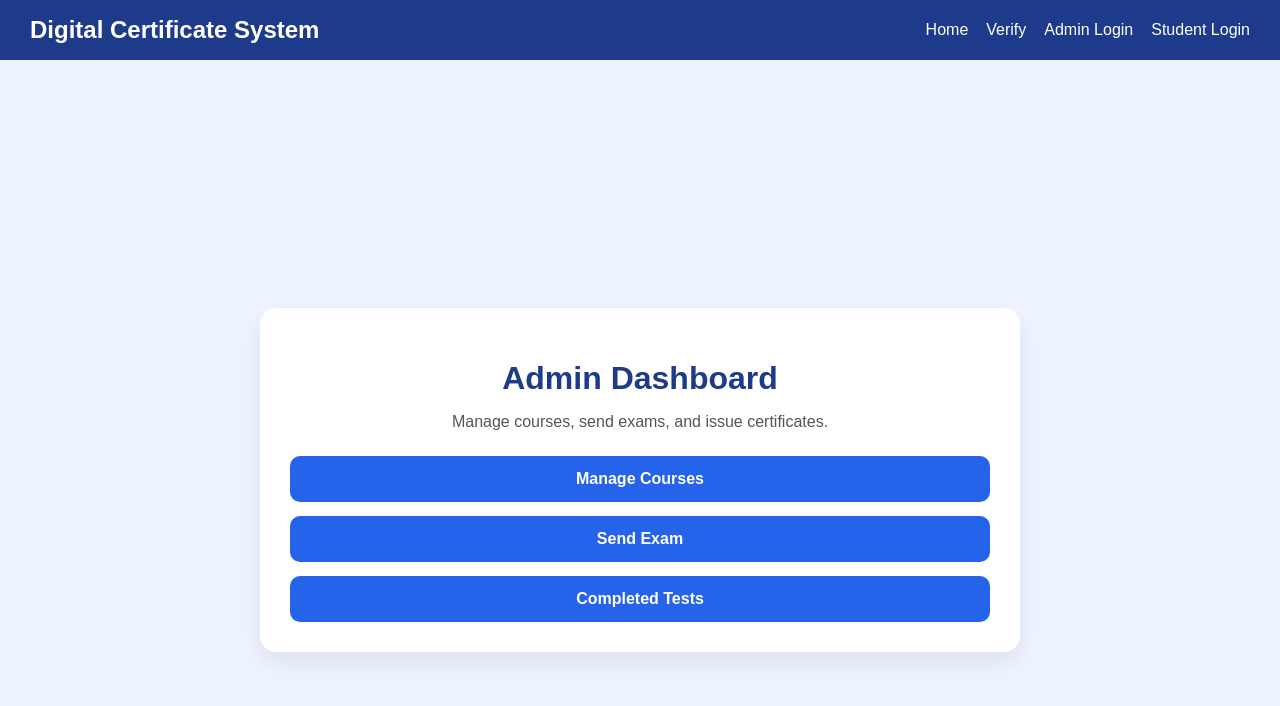
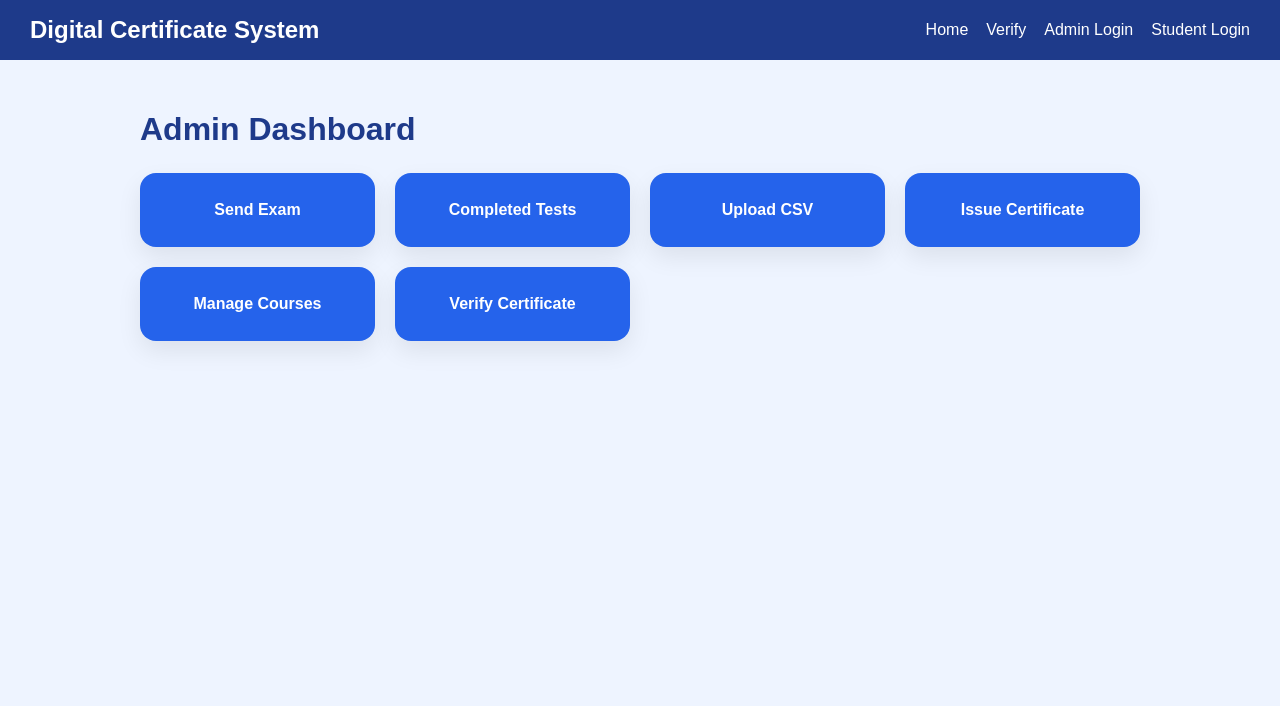
Before and after one commit to pravallikakonada/digital-certificate-issue, a React (Vite) app: page /admin-dashboard in a window 1280 px wide. Shown: the top 706 px of the page. Built offline with nearby package versions, Linux system fonts and the light colour scheme; sample sign-in values are in the browser's storage.

Commit message:
fixed admin dashboard send exam link

```diff
--- a/src/pages/AdminDashboard.jsx
+++ b/src/pages/AdminDashboard.jsx
@@ -1,33 +1,51 @@
-import React from "react";
+import React, { useEffect } from "react";
 import { useNavigate } from "react-router-dom";
 import Header from "../components/Header";
 
 const AdminDashboard = () => {
   const navigate = useNavigate();
 
+  useEffect(() => {
+    const role = localStorage.getItem("role");
+    if (role !== "admin") {
+      navigate("/admin-login");
+    }
+  }, [navigate]);
+
   return (
     <>
       <Header />
 
-      <div style={container}>
-        <div style={card}>
-          <h1 style={title}>Admin Dashboard</h1>
-          <p style={subtitle}>
-            Manage courses, send exams, and issue certificates.
-          </p>
+      <div
+        style={{
+          minHeight: "100vh",
+          background: "#eef4ff",
+          padding: "30px",
+          fontFamily: "Arial, sans-serif",
+        }}
+      >
+        <div
+          style={{
+            maxWidth: "1000px",
+            margin: "0 auto",
+          }}
+        >
+          <h1 style={{ color: "#1e3a8a" }}>Admin Dashboard</h1>
 
-          <div style={buttonGrid}>
-            <button style={btn} onClick={() => navigate("/manage-courses")}>
-              Manage Courses
-            </button>
-
-            <button style={btn} onClick={() => navigate("/send-exam")}>
-              Send Exam
-            </button>
-
-            <button style={btn} onClick={() => navigate("/completed-tests")}>
-              Completed Tests
-            </button>
+          <div
+            style={{
+              display: "grid",
+              gridTemplateColumns: "repeat(auto-fit, minmax(220px, 1fr))",
+              gap: "20px",
+              marginTop: "25px",
+            }}
+          >
+            <a href="/send-exam" style={cardStyle}>Send Exam</a>
+            <a href="/completed-tests" style={cardStyle}>Completed Tests</a>
+            <a href="/upload-csv" style={cardStyle}>Upload CSV</a>
+            <a href="/issue" style={cardStyle}>Issue Certificate</a>
+            <a href="/manage-courses" style={cardStyle}>Manage Courses</a>
+            <a href="/verify" style={cardStyle}>Verify Certificate</a>
           </div>
         </div>
       </div>
@@ -35,50 +53,15 @@ const AdminDashboard = () => {
   );
 };
 
-const container = {
-  minHeight: "100vh",
-  background: "#eef4ff",
-  display: "flex",
-  justifyContent: "center",
-  alignItems: "center",
-  padding: "20px",
-};
-
-const card = {
-  width: "100%",
-  maxWidth: "700px",
-  background: "#fff",
-  padding: "30px",
-  borderRadius: "16px",
-  boxShadow: "0 10px 25px rgba(0,0,0,0.08)",
-  textAlign: "center",
-};
-
-const title = {
-  marginBottom: "10px",
-  color: "#1e3a8a",
-};
-
-const subtitle = {
-  marginBottom: "25px",
-  color: "#555",
-};
-
-const buttonGrid = {
-  display: "flex",
-  flexDirection: "column",
-  gap: "14px",
-};
-
-const btn = {
-  padding: "14px",
+const cardStyle = {
   background: "#2563eb",
   color: "white",
-  border: "none",
-  borderRadius: "10px",
-  cursor: "pointer",
-  fontSize: "16px",
+  textDecoration: "none",
+  padding: "28px",
+  borderRadius: "16px",
   fontWeight: "600",
+  textAlign: "center",
+  boxShadow: "0 10px 24px rgba(0,0,0,0.08)",
 };
 
 export default AdminDashboard;
```
